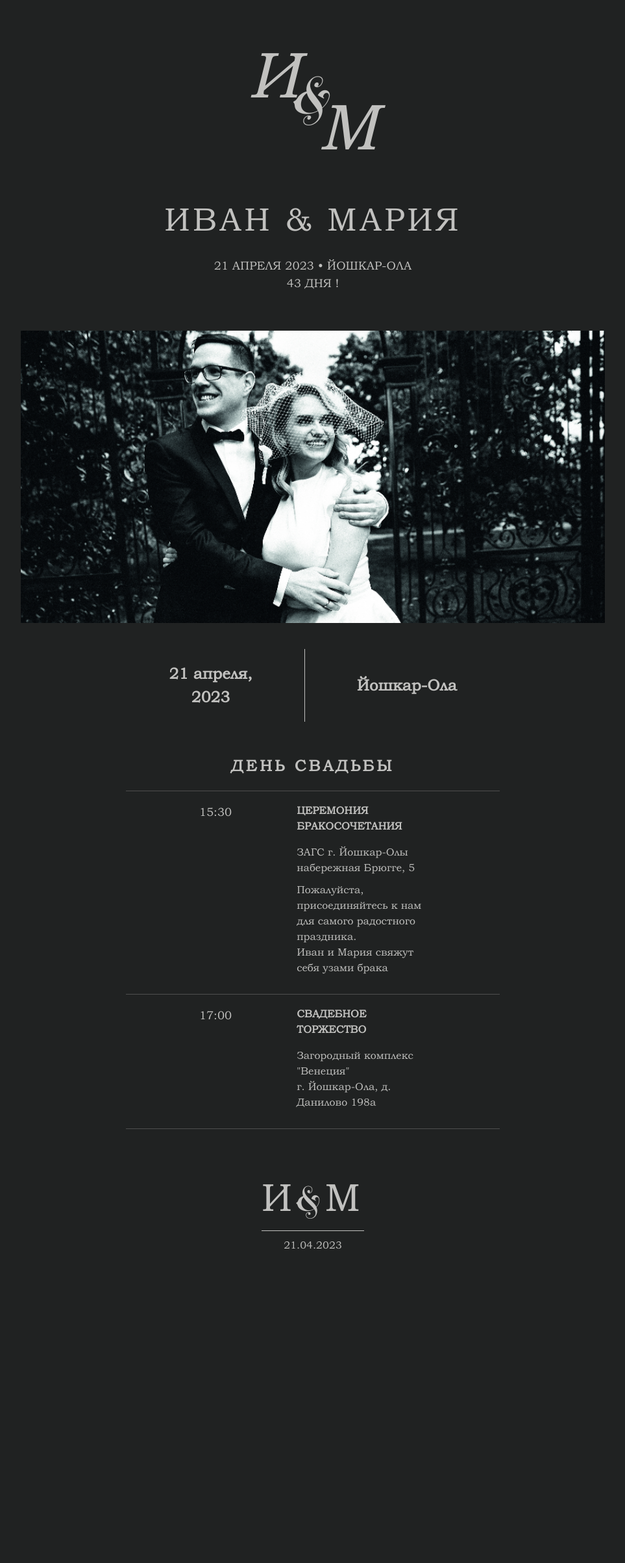
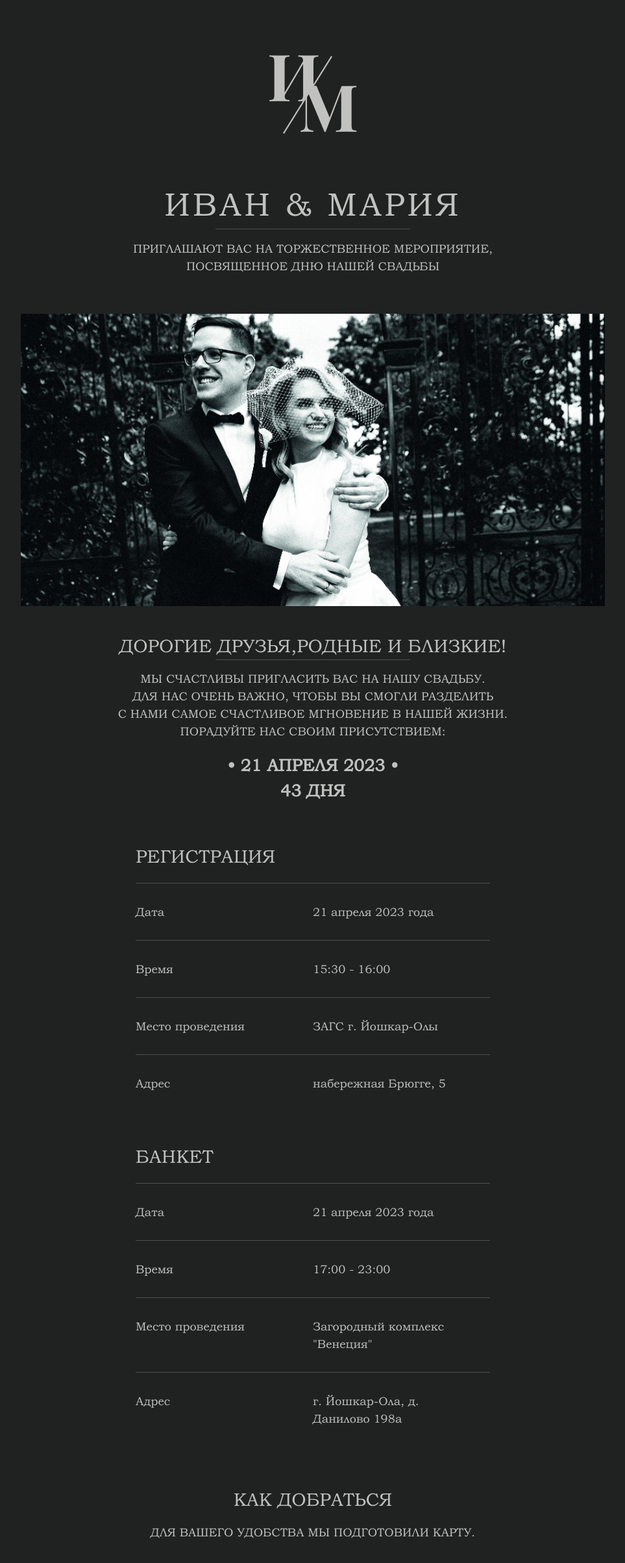
Before and after one commit to Chicony/marriage2, a plain HTML site: page index.html in a window 1280 px wide. Shown: the top 2406 px of the page at 65% size, without its empty margins (158-1121 px from the left). Before the commit the page ends 1969 px from the top, so only its background shows below. Drawn offline with nearby package versions, Linux system fonts and the light colour scheme.

Commit message:
New change

```diff
--- a/index.html
+++ b/index.html
@@ -11,59 +11,134 @@
   </head>
   <body>
     <div class="container banner">
-      <div class="banner-logo">
-        <div class="logo-letter">И</div>
-        <div class="logo-symbol">&</div>
-        <div class="logo-letter">М</div>
+      <div class="banner-logo-container">
+        <div class="banner-logo">
+          <div class="logo-letter one">И</div>
+          <div class="logo-symbol"></div>
+          <div class="logo-letter two">М</div>
+        </div>
       </div>
-      <div class="banner-title">Иван & Мария</div>
-      <div class="banner-date">
-        21 апреля 2023 &#8226; Йошкар-Ола
-        </br >
-        <span id="bannerDate"></span> !
+    </div>
+    <div class="container section">
+      <div class="main-title">Иван & Мария</div>
+      <div class="border-container"></div>
+      <div class="description">
+        приглашают вас на торжественное мероприятие,
+        <br class="d-none d-md-inline"/>
+        посвященное дню нашей свадьбы
       </div>
     </div>
     <div class="container container-image">
       <img class="main-image" src="template/image/main.jpg" alt="">
     </div>
-    <div class="container container-date">
-      <div class="date">
-        21 апреля, </br> 2023
+    <div class="container section">
+      <div class="title">Дорогие друзья,родные и близкие!</div>
+      <div class="border-container"></div>
+      <div class="description">
+        Мы счастливы пригласить вас на нашу свадьбу.
+        <br class="d-none d-md-inline"/>
+        Для нас очень важно, чтобы вы смогли разделить
+        <br class="d-none d-md-inline"/>
+        с нами самое счастливое мгновение в нашей жизни.
+        <br class="d-none d-md-inline"/>
+        Порадуйте нас своим присутствием:
       </div>
-      <div class="city">Йошкар-Ола</div>
+      <div class="marriage-date">&#8226; 21 апреля 2023 &#8226;<div id="bannerDate"></div></div>
     </div>
-    <div class="container container-plan">
-      <div class="container-plan-title">
-        <span class="title">
-          День свадьбы
-        </span>
-      </div>
-      <div class="plan-box">
-        <div class="plan-time">15:30</div>
-        <div class="plan-description">
-          <div class="plan-title">Церемония бракосочетания</div>
-          <p>
-            ЗАГС г. Йошкар-Олы
-            </br>
-            набережная Брюгге, 5
-          </p>
-          <p>
-            Пожалуйста, присоединяйтесь к нам для самого радостного праздника.
-            </br>
-            Иван и Мария свяжут себя узами брака
-          </p>
+    <div class="container section list">
+      <div class="row">
+        <div class="col-12 col-md-8 col-lg-6 offset-md-2 offset-lg-3 mb-md-5 col-list">
+          <div class="title">Регистрация</div>
+          <div class="list-item">
+            <div class="list-title">Дата</div>
+            <div class="list-description">
+              21 апреля 2023 года
+            </div>
+          </div>
+          <div class="list-item">
+            <div class="list-title">Время</div>
+            <div class="list-description">
+              15:30 - 16:00
+            </div>
+          </div>
+          <div class="list-item">
+            <div class="list-title">Место проведения</div>
+            <div class="list-description">
+              ЗАГС г. Йошкар-Олы
+            </div>
+          </div>
+          <div class="list-item">
+            <div class="list-title">Адрес</div>
+            <div class="list-description">
+              набережная Брюгге, 5
+            </div>
+          </div>
+        </div>
+        <div class="col-12 col-md-8 col-lg-6 offset-md-2 offset-lg-3 col-list">
+          <div class="title">Банкет</div>
+          <div class="list-item">
+            <div class="list-title">Дата</div>
+            <div class="list-description">
+              21 апреля 2023 года
+            </div>
+          </div>
+          <div class="list-item">
+            <div class="list-title">Время</div>
+            <div class="list-description">
+              17:00 - 23:00
+            </div>
+          </div>
+          <div class="list-item">
+            <div class="list-title">Место проведения</div>
+            <div class="list-description">
+              Загородный комплекс "Венеция"
+            </div>
+          </div>
+          <div class="list-item">
+            <div class="list-title">Адрес</div>
+            <div class="list-description">
+              г. Йошкар-Ола, д. Данилово 198а
+            </div>
+          </div>
         </div>
       </div>
-      <div class="plan-box">
-        <div class="plan-time">17:00</div>
-        <div class="plan-description">
-          <div class="plan-title">Свадебное торжество</div>
-          <p>
-            Загородный комплекс "Венеция"
-            </br>
-            г. Йошкар-Ола, д. Данилово 198а
-          </p>
+    </div>
+    <div class="container section mb-4">
+      <div class="title">Как добраться</div>
+      <div class="description">Для Вашего удобства мы подготовили карту.</div>
+    </div>
+    <div class="container-map">
+      <script type="text/javascript" charset="utf-8" async src="https://api-maps.yandex.ru/services/constructor/1.0/js/?um=constructor%3A57a3d95507e0ec7035dfc2da4e692e52486684889609120bf7f54d36be852679&amp;width=100%25&amp;height=400&amp;lang=ru_RU&amp;scroll=true"></script>
+    </div>
+    <div class="container section">
+      <div class="border-container"></div>
+      <div class="description">
+        Нам будет приятно,
+        </br>
+        если вы поддержите стилистику нашей свадьбы,
+        </br>
+        и предпочтете наряды в следующей цветовой гамме:
+      </div>
+      <div class="color-gamma">
+        <div class="box-color one"></div>
+        <div class="box-color two">
+          <img src="template/image/color2.jpg" alt="">
         </div>
+        <div class="box-color three"></div>
+        <div class="box-color four"></div>
+      </div>
+    </div>
+    <div class="container section">
+      <div class="border-container"></div>
+      <div class="description">
+        Мы не хотим утруждать вас выбором подарка,
+        </br>
+        поэтому будем рады вашему вкладу в бюджет нашей молодой семьи.
+      </div>
+      <div class="description text-bold">
+        Просим вас дать свой точный ответ не позднее
+        </br>
+        14 апреля 2023 года
       </div>
     </div>
     <footer class="container footer">
--- a/template/style/font.css
+++ b/template/style/font.css
@@ -7,9 +7,9 @@
 }
 
 @font-face {
-    font-family: "Carmen";
+    font-family: "Playfair";
     font-display: swap;
-    src: url("../font/Carmen.woff2") format("woff2");
+    src: url("../font/Playfair.woff2") format("woff2");
     font-style: normal;
-    font-weight: 400;
+    font-weight: 700;
 }
--- a/template/style/main.css
+++ b/template/style/main.css
@@ -13,55 +13,123 @@ body
     text-align: center;
 }
 
+.banner-logo-container
+{
+    width: fit-content;
+    margin: 0 auto;
+}
+
 .banner-logo
 {
+    display: flex;
     position: relative;
-    display: flex;
-    justify-content: center;
 }
 
 .banner-logo .logo-letter
 {
     font-size: 100px;
-    font-family: 'Bookman', sans-serif;
-    font-style: italic;
+    font-family: 'Playfair', sans-serif;
 }
 
-.banner-logo .logo-letter:last-of-type
+.banner-logo .logo-letter.one
 {
-    margin-top: 80px;
-    margin-left: -14px;
+    clip-path: polygon(0 0, 100% 0, 100% 50%, 40% 100%, 0 100%, 0% 50%);
+    height: fit-content;
+}
+
+.banner-logo .logo-letter.two
+{
+    clip-path: polygon(57% 0, 100% 0, 100% 100%, 100% 100%, 0 100%, 0% 55%);
+    margin-top: 47px;
+    margin-left: -34px;
 }
 
 .banner-logo .logo-symbol
 {
-    font-size: 90px;
-    font-family: 'Carmen', sans-serif;
-    font-style: italic;
-    margin-top: 46px;
-    margin-left: -14px;
+    width: 2px;
+    height: 140px;
+    margin: 0 auto;
+    background-color: #c1c1bf;
+    transform: rotate(32deg);
+    position: absolute;
+    top: 36px;
+    left: 61px;
 }
 
-.banner-title
+.section
 {
+    text-align: center;
+    margin-bottom: 60px;
     text-transform: uppercase;
-    font-family: 'Bookman', sans-serif;
+}
+
+.section.list
+{
+    text-align: left;
+}
+
+.section.list .title
+{
+    margin-bottom: 20px;
+}
+
+.section .border-container
+{
+    max-width: 300px;
+    background-color: #4e4e4e;
+    height: 0.5px;
+    margin: 0 auto;
+}
+
+.main-title
+{
     font-size: 50px;
-    margin-top: 30px;
     letter-spacing: 4px;
 }
 
-.banner-date
+.marriage-date
 {
+    font-size: 26px;
+    font-weight: 600;
     margin-top: 20px;
+}
+
+.section .title
+{
+    font-size: 28px;
+}
+
+.section .description
+{
     font-size: 18px;
-    text-transform: uppercase;
+    margin-top: 16px;
+}
+
+.text-bold
+{
+    font-size: 24px !important;
+    margin-top: 40px !important;
+    font-weight: 600;
+}
+
+.list-item
+{
+    border-top: 1px solid #4e4e4e;
+    display: flex;
+}
+
+.list-item .list-title,
+.list-item .list-description
+{
+    width: 50%;
+    padding: 30px 20px 30px 0;
+    text-transform: none;
+    font-size: 18px;
 }
 
 .container-image
 {
     text-align: center;
-    margin-top: 20px;
     margin-bottom: 40px;
 }
 
@@ -73,84 +141,45 @@ body
     object-position: top;
 }
 
-
-.container-date
+.container-map
 {
-    text-align: center;
-    font-size: 24px;
-    font-weight: 600;
-    display: flex;
-    justify-content: center;
-    align-items: center;
+    height: 400px;
+    margin-bottom: 40px;
 }
 
-.container-date .date
+.color-gamma
 {
-    border-right: 1px solid #c1c1bf;
+    display: flex;
+    width: fit-content;
+    margin: 30px auto 0;
 }
 
-.container-date>div
+.box-color
 {
-    padding: 20px 80px;
+    width: 100px;
+    height: 100px;
+    border-radius: 50%;
+    margin: 0 20px;
 }
 
-.container-plan
+.box-color.one
 {
-    margin-top: 50px;
-    text-align: center;
-    max-width: 600px;
+    background-color: #C8C9CB;
 }
 
-.container-plan-title
+.box-color.two
 {
-    text-transform: uppercase;
-    border-bottom: 1px solid #4e4e4e;
-    padding-bottom: 20px;
-    font-size: 20px;
+    overflow: hidden;
 }
 
-.container-plan-title .title
+.box-color.three
 {
-    font-weight: 600;
-    font-size: 24px;
-    letter-spacing: 4px;
-    margin-bottom: 6px;
+    background-color: #686C6F;
 }
 
-.container-plan .plan-box
+.box-color.four
 {
-    display: flex;
-    justify-content: center;
-    border-bottom: 1px solid #4e4e4e;
-}
-
-.container-plan .plan-box .plan-time
-{
-    font-size: 18px;
-}
-
-.container-plan .plan-box .plan-description
-{
-    text-align: left;
-    max-width: 300px;
-}
-
-.container-plan .plan-box .plan-time,
-.container-plan .plan-box .plan-description
-{
-    padding: 18px 50px;
-}
-
-.container-plan .plan-box .plan-title
-{
-    text-transform: uppercase;
-    font-weight: 600;
-    margin-bottom: 16px;
-}
-
-p
-{
-    margin-bottom: 10px;
+    background-color: #000;
 }
 
 .footer
@@ -185,6 +214,12 @@ p
         width: 680px;
         height: 400px;
     }
+
+    .list-item .list-title,
+    .list-item .list-description
+    {
+        font-size: 16px;
+    }
 }
 
 @media (max-width: 767px) {
@@ -194,54 +229,49 @@ p
         height: 300px;
     }
 
-    .container-date>div
-    {
-        padding-left: 50px;
-        padding-right: 50px;
-    }
-
     .banner
     {
         padding-bottom: 20px;
     }
 
-    .banner-title
+    .main-title
     {
         font-size: 40px;
     }
-
+/*
     .banner-logo .logo-letter
     {
         font-size: 90px;
-    }
+    } */
 
     .banner-logo .logo-symbol
     {
         font-size: 80px;
     }
-}
 
-@media (max-width: 575px) {
-    .banner-title
-    {
-        font-size: 28px;
-        margin-top: 10px;
-    }
-
-    .banner-date
+    .section .description
     {
         font-size: 16px;
     }
 
-    .container-date
+    .section .title
     {
-        display: block;
+        font-size: 24px;
     }
 
-    .container-date .date
+    .box-color
     {
-        border-right: none;
-        border-bottom: 1px solid #c1c1bf;
+        margin: 0 10px;
+        width: 80px;
+        height: 80px;
+    }
+}
+
+@media (max-width: 575px) {
+    .main-title
+    {
+        font-size: 28px;
+        margin-top: 10px;
     }
 
     .main-image
@@ -249,10 +279,14 @@ p
         width: 300px;
     }
 
-    .container-plan .plan-box .plan-time,
-    .container-plan .plan-box .plan-description
+    .box-color {
+        margin: 0 6px;
+        width: 50px;
+        height: 50px;
+    }
+
+    .section
     {
-        padding-left: 22px;
-        padding-right: 22px;
+        margin-bottom: 40px;
     }
 }
```
Also changed, not shown: template/font/Carmen.woff2 (deleted), template/font/Playfair.woff2 (added), template/image/color.jpg (added), template/image/color2.jpg (added), template/image/logo.png (deleted).
